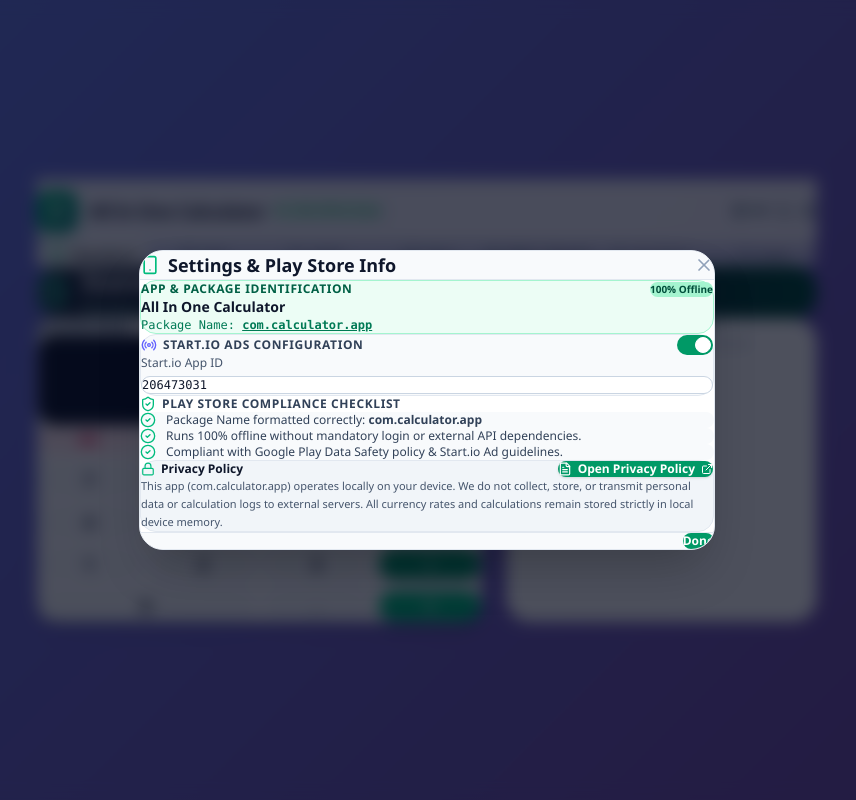
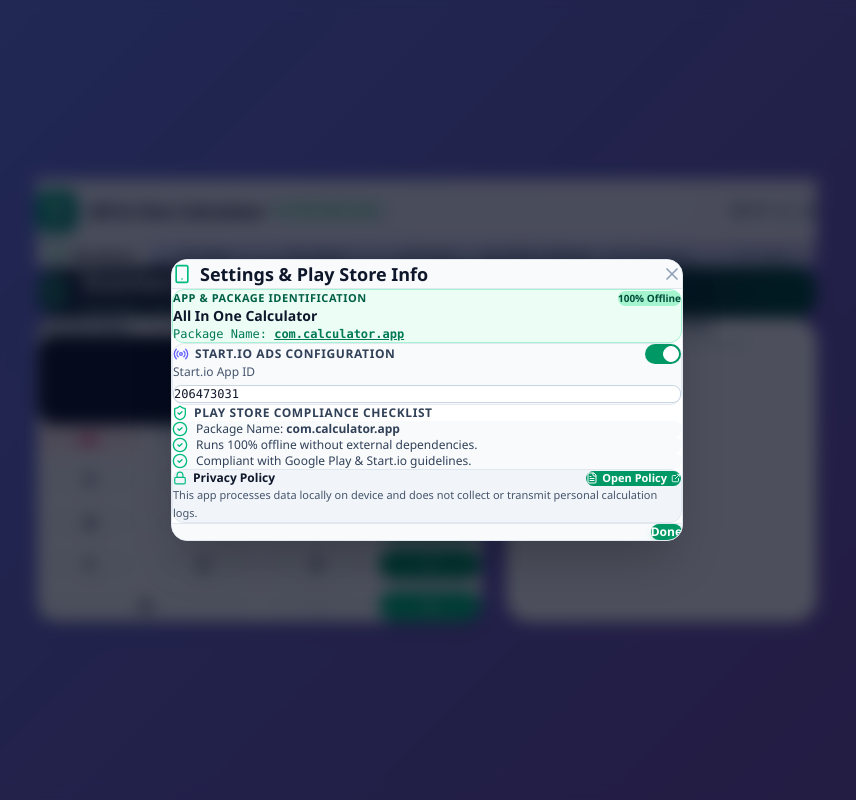
Before and after one commit to dakrish960-wq/All-In-One-Calculator, a React (Vite) app: page / in a window 1280 px wide. Both pictures are taken after a click on the button 1021 px from the left and 210 px from the top of the page. Shown: the whole page, without its empty margins (213-1069 px from the left). Built offline with nearby package versions, Linux system fonts and the light colour scheme; the HTML template or start-up script is replaced by a standard one.

Commit message:
Update SettingsModal.tsx

```diff
--- a/src/components/SettingsModal.tsx
+++ b/src/components/SettingsModal.tsx
@@ -1,5 +1,5 @@
-import React from 'react';
-import { X, ShieldCheck, CheckCircle2, Smartphone, Radio, Globe, Moon, Sun, Lock, ExternalLink, FileText } from 'lucide-react';
+      import React from 'react';
+import { X, ShieldCheck, CheckCircle2, Smartphone, Radio, Lock, ExternalLink, FileText } from 'lucide-react';
 import { Language, ThemeMode, StartIoConfig } from '../types';
 import { translations } from '../data/translations';
 
@@ -18,9 +18,6 @@
   isOpen,
   onClose,
   lang,
-  setLang,
-  theme,
-  setTheme,
   startIoConfig,
   setStartIoConfig,
 }) => {
@@ -30,29 +27,29 @@
 
   return (
     <div className="fixed inset-0 z-50 flex items-center justify-center p-4 bg-slate-950/70 backdrop-blur-sm animate-fade-in">
-      <div className="bg-white dark:bg-slate-900 w-full max-w-xl rounded-3xl border border-slate-200 dark:border-slate-800 shadow-2xl overflow-hidden max-h-[90vh] flex flex-col">
+      <div className="bg-white dark:bg-slate-900 w-full max-w-lg rounded-2xl border border-slate-200 dark:border-slate-800 shadow-2xl overflow-hidden max-h-[85vh] flex flex-col">
         {/* Header */}
-        <div className="px-6 py-4 border-b border-slate-200 dark:border-slate-800 flex items-center justify-between bg-slate-50 dark:bg-slate-800/50">
+        <div className="px-5 py-3.5 border-b border-slate-200 dark:border-slate-800 flex items-center justify-between bg-slate-50 dark:bg-slate-800/50 shrink-0">
           <div className="flex items-center gap-2">
             <Smartphone className="w-5 h-5 text-emerald-500" />
-            <h3 className="font-bold text-slate-900 dark:text-white text-lg">
+            <h3 className="font-bold text-slate-900 dark:text-white text-base sm:text-lg">
               {t.settings} & Play Store Info
             </h3>
           </div>
           <button
             onClick={onClose}
-            className="p-2 rounded-xl text-slate-400 hover:text-slate-900 dark:hover:text-white transition cursor-pointer"
+            className="p-1.5 rounded-lg text-slate-400 hover:text-slate-900 dark:hover:text-white transition cursor-pointer"
           >
             <X className="w-5 h-5" />
           </button>
         </div>
 
-        {/* Content Body */}
-        <div className="p-6 space-y-6 overflow-y-auto">
+        {/* Content Body - Fully Scrollable */}
+        <div className="p-5 space-y-4 overflow-y-auto flex-1">
           {/* App Metadata */}
-          <div className="p-4 bg-emerald-50 dark:bg-emerald-950/40 rounded-2xl border border-emerald-200 dark:border-emerald-800/80 space-y-2">
+          <div className="p-3.5 bg-emerald-50 dark:bg-emerald-950/40 rounded-xl border border-emerald-200 dark:border-emerald-800/80 space-y-1">
             <div className="flex items-center justify-between">
-              <span className="text-xs font-bold text-emerald-800 dark:text-emerald-300 uppercase tracking-wider">
+              <span className="text-[11px] font-bold text-emerald-800 dark:text-emerald-300 uppercase tracking-wider">
                 App & Package Identification
               </span>
               <span className="px-2 py-0.5 rounded-full text-[10px] font-bold bg-emerald-200 text-emerald-900 dark:bg-emerald-900 dark:text-emerald-200">
@@ -68,7 +65,7 @@
           </div>
 
           {/* Start.io Ad Configuration */}
-          <div className="p-4 bg-slate-50 dark:bg-slate-800/60 rounded-2xl border border-slate-200 dark:border-slate-700 space-y-3">
+          <div className="p-3.5 bg-slate-50 dark:bg-slate-800/60 rounded-xl border border-slate-200 dark:border-slate-700 space-y-2.5">
             <div className="flex items-center justify-between">
               <span className="text-xs font-bold text-slate-700 dark:text-slate-300 uppercase tracking-wider flex items-center gap-1.5">
                 <Radio className="w-4 h-4 text-indigo-500" />
@@ -93,41 +90,41 @@
               </label>
               <input
                 type="text"
-                value={startIoConfig.appId}
+                value={startIoConfig.appId || '206473031'}
                 onChange={(e) =>
                   setStartIoConfig({ ...startIoConfig, appId: e.target.value })
                 }
-                placeholder="e.g. 206473031"
-                className="w-full px-3 py-2 rounded-xl bg-white dark:bg-slate-900 border border-slate-300 dark:border-slate-700 text-xs font-mono text-slate-900 dark:text-white"
+                placeholder="206473031"
+                className="w-full px-3 py-1.5 rounded-lg bg-white dark:bg-slate-900 border border-slate-300 dark:border-slate-700 text-xs font-mono text-slate-900 dark:text-white focus:ring-2 focus:ring-emerald-500 outline-none"
               />
             </div>
           </div>
 
           {/* Play Store Compliance Checklist */}
-          <div className="space-y-3">
+          <div className="space-y-2">
             <span className="text-xs font-bold text-slate-700 dark:text-slate-300 uppercase tracking-wider flex items-center gap-1.5">
               <ShieldCheck className="w-4 h-4 text-emerald-500" />
               {t.playStorePolicyCheck}
             </span>
 
-            <div className="space-y-2 text-xs">
-              <div className="p-3 bg-slate-50 dark:bg-slate-800/40 rounded-xl flex items-center gap-2.5 text-slate-700 dark:text-slate-300">
+            <div className="space-y-1.5 text-xs">
+              <div className="p-2.5 bg-slate-50 dark:bg-slate-800/40 rounded-lg flex items-center gap-2 text-slate-700 dark:text-slate-300">
                 <CheckCircle2 className="w-4 h-4 text-emerald-500 shrink-0" />
-                <span>Package Name formatted correctly: <strong>com.calculator.app</strong></span>
+                <span>Package Name: <strong>com.calculator.app</strong></span>
               </div>
-              <div className="p-3 bg-slate-50 dark:bg-slate-800/40 rounded-xl flex items-center gap-2.5 text-slate-700 dark:text-slate-300">
+              <div className="p-2.5 bg-slate-50 dark:bg-slate-800/40 rounded-lg flex items-center gap-2 text-slate-700 dark:text-slate-300">
                 <CheckCircle2 className="w-4 h-4 text-emerald-500 shrink-0" />
-                <span>Runs 100% offline without mandatory login or external API dependencies.</span>
+                <span>Runs 100% offline without external dependencies.</span>
               </div>
-              <div className="p-3 bg-slate-50 dark:bg-slate-800/40 rounded-xl flex items-center gap-2.5 text-slate-700 dark:text-slate-300">
+              <div className="p-2.5 bg-slate-50 dark:bg-slate-800/40 rounded-lg flex items-center gap-2 text-slate-700 dark:text-slate-300">
                 <CheckCircle2 className="w-4 h-4 text-emerald-500 shrink-0" />
-                <span>Compliant with Google Play Data Safety policy & Start.io Ad guidelines.</span>
+                <span>Compliant with Google Play & Start.io guidelines.</span>
               </div>
             </div>
           </div>
 
           {/* Privacy Policy Link & Summary */}
-          <div className="p-4 bg-slate-100 dark:bg-slate-800/40 rounded-2xl border border-slate-200 dark:border-slate-800 text-xs space-y-3">
+          <div className="p-3.5 bg-slate-100 dark:bg-slate-800/40 rounded-xl border border-slate-200 dark:border-slate-800 text-xs space-y-2">
             <div className="flex items-center justify-between">
               <span className="font-bold text-slate-900 dark:text-white flex items-center gap-1.5">
                 <Lock className="w-3.5 h-3.5 text-emerald-500" />
@@ -137,24 +134,24 @@
                 href="https://docs.google.com/document/d/1WE176kjz7U1MgTzbevyo5TntbPuAQVeXIEj0CTkVqCA/edit?usp=drivesdk"
                 target="_blank"
                 rel="noopener noreferrer"
-                className="inline-flex items-center gap-1.5 px-3 py-1.5 rounded-xl bg-emerald-600 hover:bg-emerald-500 text-white font-bold text-xs shadow-sm transition cursor-pointer"
+                className="inline-flex items-center gap-1 px-2.5 py-1 rounded-lg bg-emerald-600 hover:bg-emerald-500 text-white font-bold text-[11px] transition cursor-pointer"
               >
-                <FileText className="w-3.5 h-3.5" />
-                Open Privacy Policy
-                <ExternalLink className="w-3 h-3" />
+                <FileText className="w-3 h-3" />
+                Open Policy
+                <ExternalLink className="w-2.5 h-2.5" />
               </a>
             </div>
             <p className="text-slate-600 dark:text-slate-400 text-[11px] leading-relaxed">
-              This app (com.calculator.app) operates locally on your device. We do not collect, store, or transmit personal data or calculation logs to external servers. All currency rates and calculations remain stored strictly in local device memory.
+              This app processes data locally on device and does not collect or transmit personal calculation logs.
             </p>
           </div>
         </div>
 
-        {/* Footer */}
-        <div className="px-6 py-4 bg-slate-50 dark:bg-slate-800/50 border-t border-slate-200 dark:border-slate-800 flex justify-end">
+        {/* Footer Action - Fixed Bottom */}
+        <div className="px-5 py-3 bg-slate-50 dark:bg-slate-800/50 border-t border-slate-200 dark:border-slate-800 flex justify-end shrink-0">
           <button
             onClick={onClose}
-            className="px-5 py-2 rounded-xl bg-emerald-600 hover:bg-emerald-700 text-white font-bold text-xs transition cursor-pointer"
+            className="w-full sm:w-auto px-6 py-2 rounded-xl bg-emerald-600 hover:bg-emerald-700 text-white font-bold text-xs transition cursor-pointer shadow-md shadow-emerald-600/20"
           >
             Done
           </button>
```
